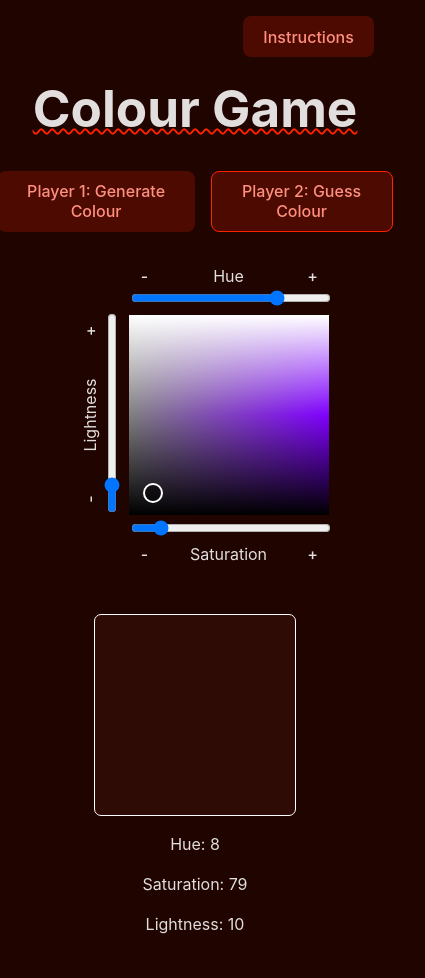
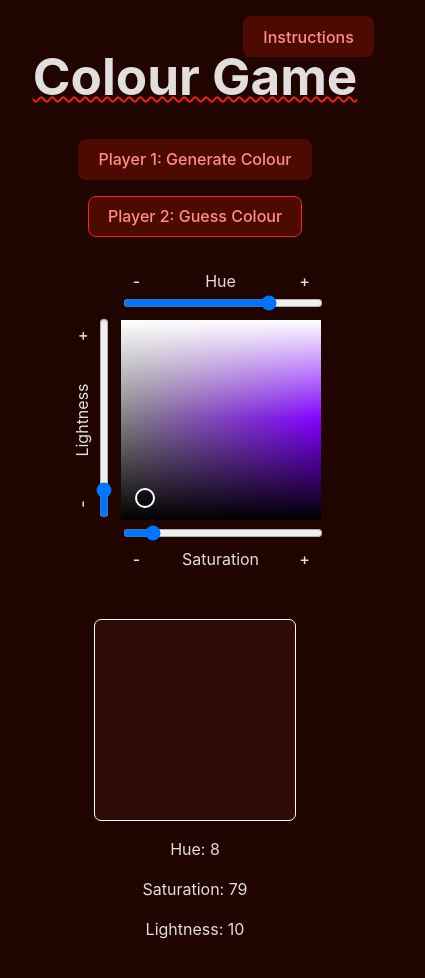
Before and after one commit to mrchimp/colour-game, a Vue app: page /#/guess-color in a window 390 px wide. Shown: the top 978 px of the page, 425 px wide, since content can reach past the window. After the commit the page ends 957 px from the top, so only its background shows below. Built offline with nearby package versions, Linux system fonts and the light colour scheme.

Commit message:
Better responsiveness

```diff
--- a/src/components/ColorPicker.vue
+++ b/src/components/ColorPicker.vue
@@ -172,13 +172,9 @@ defineExpose({
 </template>
 
 <style lang="scss" scoped>
-.picker {
-  --swatch-size: 200px;
-}
-
 .picker-container {
   display: grid;
-  grid-template-columns: 4rem var(--swatch-size);
+  grid-template-columns: 3rem var(--swatch-size);
   position: relative;
   gap: 3px;
 }
--- a/src/components/ColourGame.vue
+++ b/src/components/ColourGame.vue
@@ -52,6 +52,7 @@ h1 {
 .tabs {
   display: flex;
   justify-content: center;
+  flex-wrap: wrap;
   gap: 1rem;
   margin-bottom: 2rem;
 }
--- a/src/components/Views/GuessColor.vue
+++ b/src/components/Views/GuessColor.vue
@@ -51,12 +51,10 @@ onMounted(() => {
 
 <style scoped>
 .container {
-  --swatch-size: 200px;
   display: flex;
   column-gap: 4rem;
   flex-wrap: wrap;
   justify-content: center;
-  margin-inline: 4rem;
 }
 
 .result {
--- a/src/components/Views/RandomColor.vue
+++ b/src/components/Views/RandomColor.vue
@@ -23,6 +23,7 @@ defineExpose({
 </script>
 
 <template>
+  <div class="wrapper">
     <div
       class="swatch"
       :style="{ background: hsl(hue, saturation, lightness) }"
@@ -45,9 +46,22 @@ defineExpose({
         </p>
       </div>
     </div>
+  </div>
 </template>
 
 <style lang="scss" scoped>
+.wrapper {
+  padding-inline: 1rem;
+  max-width: 100vw;
+}
+
+.swatch {
+  margin-bottom: 1rem;
+  width: 100%;
+  max-width: 400px;
+  cursor: pointer;
+}
+
 .controls {
   align-items: center;
   justify-content: center;
--- a/src/style.css
+++ b/src/style.css
@@ -3,6 +3,7 @@
   --highlight-color: hsl(var(--highlight-hue), 100%, 50%);
   --trans-time: 0.2s;
   --trans-ease: ease-in-out;
+  --swatch-size: 150px;
 
   font-family: Inter, system-ui, Avenir, Helvetica, Arial, sans-serif;
   line-height: 1.5;
@@ -10,13 +11,16 @@
 
   color-scheme: light dark;
   color: rgba(255, 255, 255, 0.87);
-  /* background-color: #242424; */
   background-color: hsl(var(--highlight-hue), 100%, 6%);
 
   font-synthesis: none;
   text-rendering: optimizeLegibility;
   -webkit-font-smoothing: antialiased;
   -moz-osx-font-smoothing: grayscale;
+
+  @media screen and (min-width: 350px) {
+    --swatch-size: 200px;
+  }
 }
 
 a {
@@ -38,13 +42,19 @@ body {
 }
 
 h1 {
-  font-size: 3.2em;
+  font-size: 1.8em;
   line-height: 1.1;
   text-decoration: underline;
   text-decoration-style: wavy;
   text-decoration-thickness: 2px;
   text-decoration-color: var(--highlight-color);
   transition: text-decoration-color var(--trans-time) var(--trans-ease);
+}
+
+@media screen and (min-width: 350px) {
+  h1 {
+    font-size: 3.2em;
+  }
 }
 
 button {
@@ -74,7 +84,6 @@ button:focus-visible {
 #app {
   max-width: 1280px;
   margin: 0 auto;
-  padding: 2rem;
   text-align: center;
 }
 
```
Lines whose indentation alone changed are shown as unchanged.
